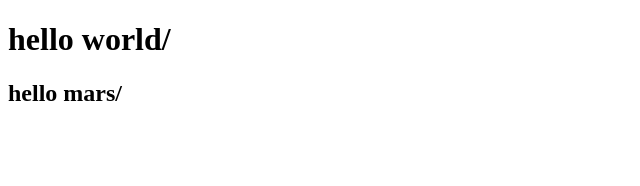
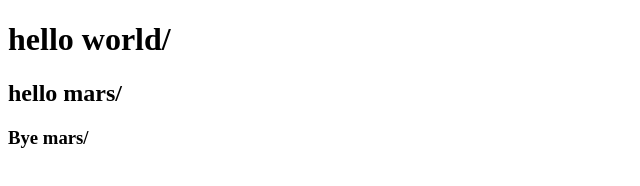
Before and after one commit to LucianaRoberts/first-repo, a plain HTML site: page index.html in a window 1280 px wide. Shown: the whole page, without its empty margins (0-640 px from the left). Drawn offline with Linux system fonts and the light colour scheme.

Commit message:
Commit Testing branch

```diff
--- a/index.html
+++ b/index.html
@@ -3,5 +3,6 @@
      <body>
      <h1>hello world/<h1>
      <h2>hello mars/<h2>
+     <h3>Bye mars/<h3>
      </body>
 </html>
```
